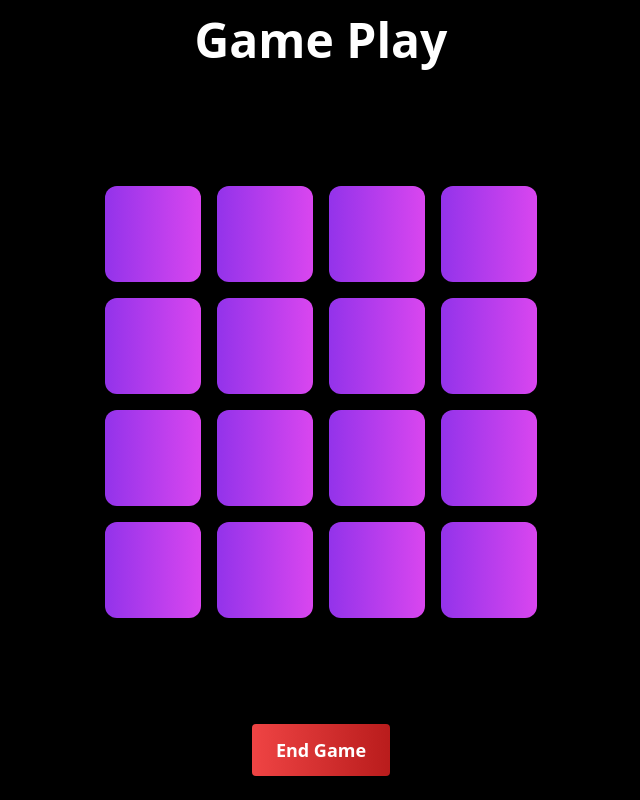
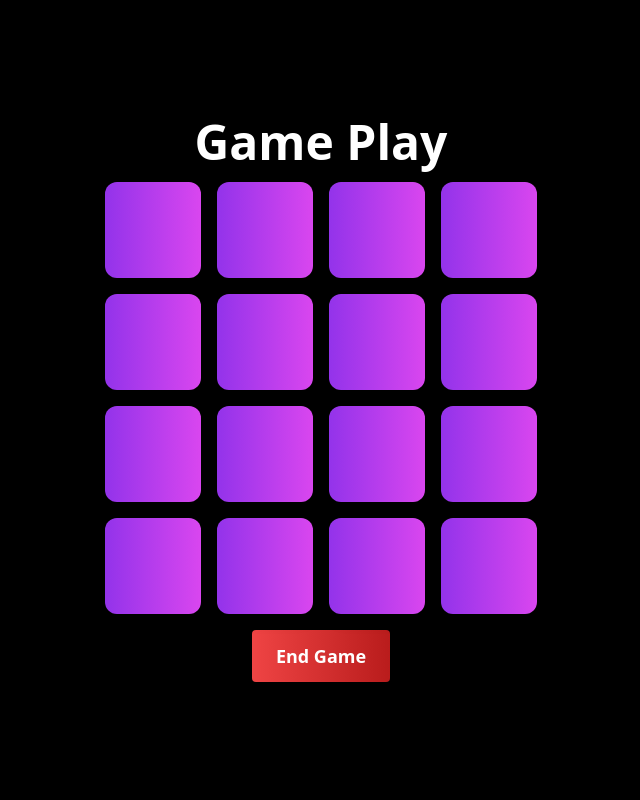
Before and after one commit to itsjoacor/unq-ui-joaquin-rodriguez-trabajo-final, a React (Vite) app: page /game in a window 1280 px wide. Shown: the whole page, without its empty margins (319-959 px from the left). Built offline with nearby package versions, Linux system fonts and the light colour scheme.

Commit message:
gamePage fix

```diff
--- a/src/pages/game/page.jsx
+++ b/src/pages/game/page.jsx
@@ -126,14 +126,14 @@ function Game() {
       : "It's a Tie!";
 
   return (
-        <div className="h-screen w-screen bg-black flex flex-col items-center justify-between text-white">
+    <div className="h-screen w-screen bg-black flex flex-col items-center justify-center text-white">
       {loading ? (
         <div className="text-4xl font-bold bg-gradient-to-r from-cyan-400 to-indigo-500 bg-clip-text text-transparent">
           Restarting...
         </div>
       ) : (
         <>
-              <h1 className="text-5xl font-bold mt-4">
+          <h1 className="text-5xl font-bold">
             {isGameComplete
               ? `Game Over: ${multiplayer ? winner : "You Win!"}`
               : multiplayer
@@ -142,7 +142,7 @@ function Game() {
           </h1>
 
           {multiplayer && (
-                <div className="flex justify-around w-full max-w-md mt-4">
+            <div className="flex justify-around w-full max-w-md my-4">
               <div className={`text-lg ${currentPlayer === 1 ? "font-bold" : ""}`}>
                 Player 1: {scores.player1}
               </div>
@@ -152,28 +152,23 @@ function Game() {
             </div>
           )}
 
-              <div className="flex-grow flex items-center justify-center">
           <GridMemo
             size={size}
             grid={grid}
             selected={selected}
             handleSquareClick={handleSquareClick}
           />
-              </div>
 
-              <div className="mb-6">
           <button
             onClick={handleEndGame}
-                  className="px-6 py-3 font-bold bg-gradient-to-r from-red-500 to-red-700 text-white text-lg rounded hover:bg-red-600"
+            className="mt-4 px-6 py-3 font-bold bg-gradient-to-r from-red-500 to-red-700 text-white text-lg rounded hover:bg-red-600"
           >
             End Game
           </button>
-              </div>
         </>
       )}
     </div>
   );
-
 }
 
 export default Game;
```
Lines whose indentation alone changed are shown as unchanged.
